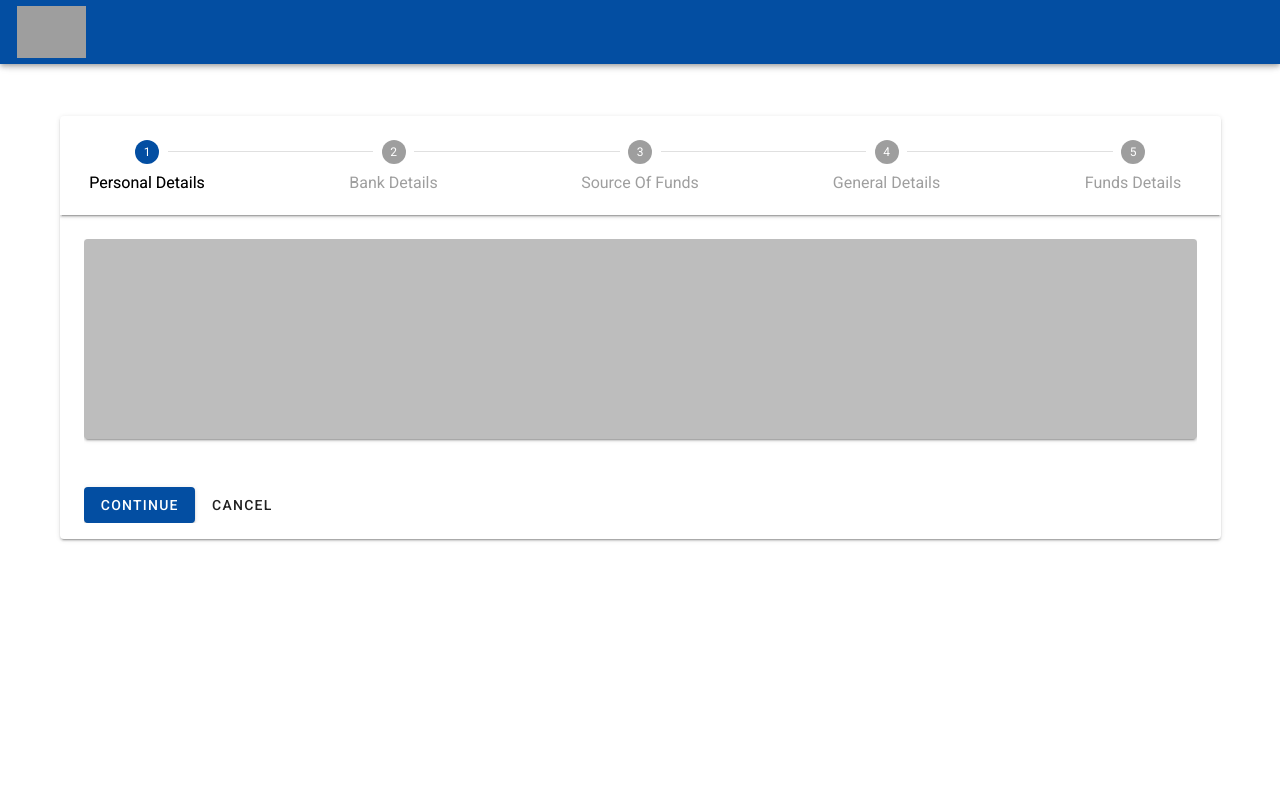
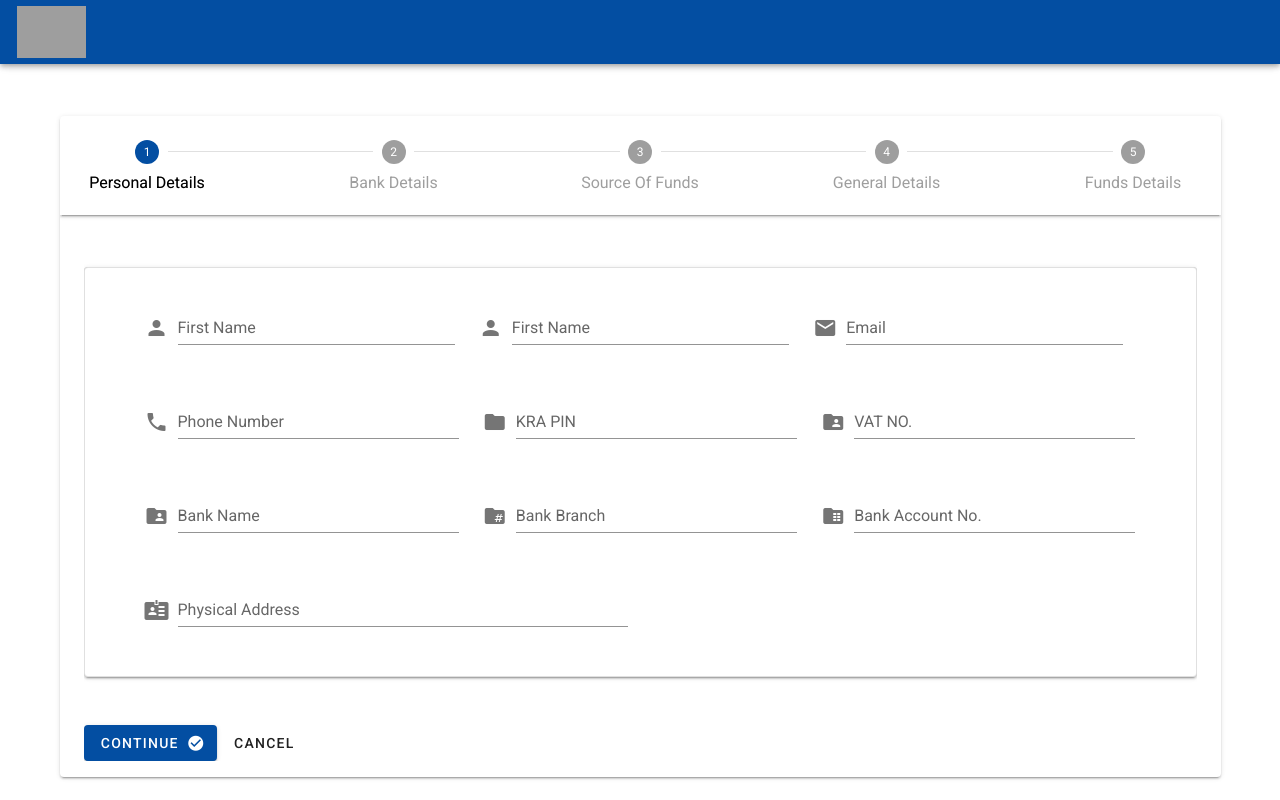
Before and after one commit to peterchege/asset-managment, a Vue app: page / in a window 1280 px wide. Built offline with nearby package versions, Linux system fonts and the light colour scheme; grey boxes are pictures that could not be loaded.

Commit message:
modificatios

```diff
--- a/src/components/forms/PersonalInformation.vue
+++ b/src/components/forms/PersonalInformation.vue
@@ -1,21 +1,17 @@
 <template>
-      <v-card>
-        <v-card-title
-        class="primary darken-2 white--text justify-center">
-         Personal Information
-        </v-card-title>
-        <v-container >
-          <v-row class="mx-2" >
+      <v-card outlined  class="my-7"  >
+
+          <v-row class="mx-2 py-7 px-10" >
             <v-col
               class="align-center justify-space-between"
-              cols="12"
+              cols="12" md="12" sm="12"
             >
               <v-row
                 align="center"
                 class="mr-0"
               >
 
-            <v-col cols="4">
+            <v-col cols="4" md="4" sm="12">
               <v-text-field
                 prepend-icon="mdi-account"
                 label="First Name"
@@ -23,7 +19,7 @@
                 :rules="InputRulescompanyName"
               ></v-text-field>
             </v-col>
-            <v-col cols="4">
+            <v-col cols="4" md="4" sm="12">
               <v-text-field
                 prepend-icon="mdi-account"
                 label="First Name"
@@ -31,7 +27,7 @@
                 :rules="InputRulescompanyName"
               ></v-text-field>
             </v-col>
-            <v-col cols="4">
+            <v-col cols="4" md="4" sm="12">
               <v-text-field
                 prepend-icon="mdi-email"
                 label="Email"
@@ -107,35 +103,7 @@
             </v-col>
 
           </v-row>
-        </v-container>
-        <v-card-actions>
 
-           <div class="ma-auto pb-5">
-              <v-btn large
-              class="ma-5 pa-4"
-              color="secondary"
-               @click="inviteVendor"
-              :dialogInvite="dialogInvite"
-              dark>
-              submit
-                <v-icon dark right>
-                  mdi-checkbox-marked-circle
-                  </v-icon>
-              </v-btn>
-
-              <v-btn large
-                class="ma-5 pa-4"
-                color="red"
-                 @click="vendorCancel"
-                dark>
-                Cancel
-                  <v-icon dark right>
-                    mdi-cancel
-                    </v-icon>
-              </v-btn>
-
-            </div>
-        </v-card-actions>
       </v-card>
 
 </template>
--- a/src/views/ApplicationForm.vue
+++ b/src/views/ApplicationForm.vue
@@ -26,14 +26,19 @@
         <v-card
           class="mb-12"
           color="grey lighten-1"
-          height="200px"
-        ></v-card>
+        >
+
+         <app-personal-form/>
+        </v-card>
 
         <v-btn
           color="primary"
           @click="e1 = 2"
         >
           Continue
+           <v-icon dark right>
+                  mdi-checkbox-marked-circle
+                  </v-icon>
         </v-btn>
 
         <v-btn text>Cancel</v-btn>
@@ -43,7 +48,6 @@
         <v-card
           class="mb-12"
           color="grey lighten-1"
-          height="200px"
         ></v-card>
 
         <v-btn
@@ -51,6 +55,9 @@
           @click="e1 = 3"
         >
           Continue
+           <v-icon dark right>
+                  mdi-checkbox-marked-circle
+                  </v-icon>
         </v-btn>
 
         <v-btn text>Cancel</v-btn>
@@ -59,15 +66,18 @@
       <v-stepper-content step="3">
         <v-card
           class="mb-12"
-          color="grey lighten-1"
-          height="200px"
-        ></v-card>
+        >
+
+        </v-card>
 
         <v-btn
           color="primary"
           @click="e1 = 1"
         >
           Continue
+           <v-icon dark right>
+                  mdi-checkbox-marked-circle
+                  </v-icon>
         </v-btn>
 
         <v-btn text>Cancel</v-btn>
@@ -76,8 +86,6 @@
       <v-stepper-content step="4">
         <v-card
           class="mb-12"
-          color="grey lighten-1"
-          height="200px"
         ></v-card>
 
         <v-btn
@@ -85,6 +93,9 @@
           @click="e1 = 3"
         >
           Continue
+           <v-icon dark right>
+                  mdi-checkbox-marked-circle
+                  </v-icon>
         </v-btn>
 
         <v-btn text>Cancel</v-btn>
@@ -93,8 +104,6 @@
       <v-stepper-content step="5">
         <v-card
           class="mb-12"
-          color="grey lighten-1"
-          height="200px"
         ></v-card>
 
         <v-btn
@@ -102,6 +111,9 @@
           @click="e1 = 3"
         >
           Continue
+                <v-icon dark right>
+                  mdi-checkbox-marked-circle
+                </v-icon>
         </v-btn>
 
         <v-btn text>Cancel</v-btn>
@@ -118,5 +130,8 @@
         e1: 1,
       }
     },
+    components: {
+    appPersonalForm:() => import ('@/components/forms/PersonalInformation'),
+  },
   }
 </script>
```
